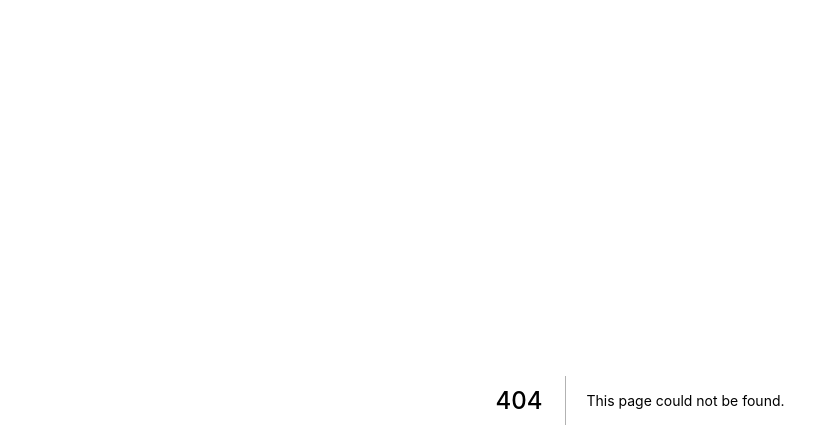
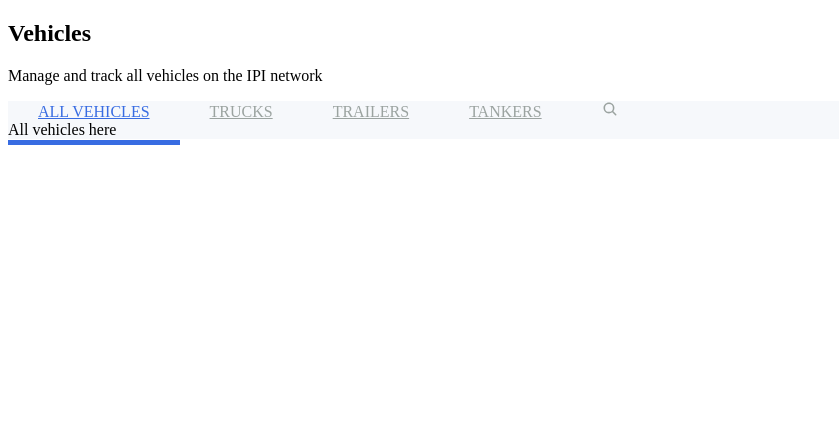
Before and after one commit to Dr-Oxy/Logistic_Dashboard, a Next.js app: page /vehicles in a window 1280 px wide. Before the commit this address had no page. Shown: the top 448 px of the page, without its empty margins (0-839 px from the left). Built offline with nearby package versions, Linux system fonts and the light colour scheme.

Commit message:
completed: vehicle page, vehicle tab-views

```diff
--- a/components/TopNav.jsx
+++ b/components/TopNav.jsx
@@ -5,7 +5,7 @@ import { IoIosNotificationsOutline } from 'react-icons/io';
 const TopNav = () => {
   return (
     <div className="vertical__nav flex items-center">
-      <div className={`home.mobile__sidebar__open lg:hidden`}>
+      <div className="lg:hidden">
         <svg
           width="31"
           height="24"
@@ -23,7 +23,7 @@ const TopNav = () => {
       </div>
 
       <div className=" ml-auto flex items-center">
-        <div className="w-14 h-14 bg-gray-200 rounded-full flex justify-center items-center">
+        <div className="w-14 h-14 bg-gray-100 rounded-full flex justify-center items-center">
           <IoIosNotificationsOutline className="text-3xl" />
         </div>
 
--- a/pages/index.js
+++ b/pages/index.js
@@ -1,7 +1,7 @@
 import { useState } from 'react';
 
 //components
-import TopNav from '../components/TopNav';
+
 import Card from '../components/Card';
 import Analytics from '../components/Analytics';
 
@@ -19,20 +19,20 @@ import { monthData } from '../Utils/monthData';
 import { yearData } from '../Utils/yearData';
 
 export default function Home() {
+  //Toggle the tab view
   const [toggleState, setToggleState] = useState(1);
 
   const toggleTab = (index) => {
     setToggleState(index);
   };
 
+  //change chart variables
   const [month] = useState(monthData);
 
   const [year] = useState(yearData);
 
   return (
     <section className="home">
-      <TopNav />
-
       <div className="mt-10 mb-8 ">
         <h1 className="text-2xl md:text-3xl text-black font-bold">
           Good Evening, Chioma.
--- /dev/null
+++ b/pages/vehicles.jsx
@@ -0,0 +1,99 @@
+import { useState } from 'react';
+
+import { IoSearch } from 'react-icons/io5';
+
+import styles from '../styles/styles.module.css';
+
+const Vehicles = () => {
+  //Toggle the tab view
+  const [toggleState, setToggleState] = useState(1);
+
+  const toggleTab = (index) => {
+    setToggleState(index);
+  };
+
+  return (
+    <section className="vehicles">
+      <div className="mt-10 mb-8 ">
+        <h1 className="text-2xl md:text-3xl text-black font-bold">Vehicles</h1>
+        <p className="text-gray-500 mt-3 capitalize">
+          Manage and track all vehicles on the IPI network
+        </p>
+      </div>
+
+      {/* Table group */}
+
+      <div className={styles.table__wrap}>
+        <div
+          className={`${styles.table__tab__heading} flex items-center whitespace-nowrap overflow-x-auto md:px-6 border-b-2 border-b-gray-200`}
+        >
+          <a
+            className={
+              toggleState === 1
+                ? `${styles.table__tab} ${styles.table__tab__active}`
+                : `${styles.table__tab}`
+            }
+            href="#allVehicles"
+            onClick={() => toggleTab(1)}
+          >
+            All vehicles
+          </a>
+
+          <a
+            className={
+              toggleState === 2
+                ? `${styles.table__tab} ${styles.table__tab__active}`
+                : `${styles.table__tab}`
+            }
+            href="#trucks"
+            onClick={() => toggleTab(2)}
+          >
+            trucks
+          </a>
+
+          <a
+            className={
+              toggleState === 3
+                ? `${styles.table__tab} ${styles.table__tab__active}`
+                : `${styles.table__tab}`
+            }
+            href="#trailers"
+            onClick={() => toggleTab(3)}
+          >
+            Trailers
+          </a>
+
+          <a
+            className={
+              toggleState === 4
+                ? `${styles.table__tab} ${styles.table__tab__active}`
+                : `${styles.table__tab}`
+            }
+            href="#tankers"
+            onClick={() => toggleTab(4)}
+          >
+            Tankers
+          </a>
+
+          <a className={`${styles.table__tab} ml-auto text-2xl cursor-pointer`}>
+            <IoSearch />
+          </a>
+        </div>
+
+        <div className={`${styles.table__content} `}>
+          <div
+            className={
+              toggleState === 1
+                ? `${styles.tableTab__content__active} ${styles.tableTab__content}`
+                : `${styles.tableTab__content}`
+            }
+          >
+            All vehicles here
+          </div>
+        </div>
+      </div>
+    </section>
+  );
+};
+
+export default Vehicles;
--- /dev/null
+++ b/styles/styles.module.css
@@ -0,0 +1,23 @@
+.table__wrap {
+  background-color: rgba(246, 248, 251, 1);
+}
+
+.table__tab {
+  padding: 20px 30px;
+  color: rgba(155, 163, 160, 1);
+  text-transform: uppercase;
+  transition: all ease 0.3s;
+}
+
+.table__tab__active {
+  color: rgba(56, 108, 226, 1);
+  border-bottom: 5px solid rgba(56, 108, 226, 1);
+}
+
+.tableTab__content {
+  display: none;
+}
+
+.tableTab__content__active {
+  display: block;
+}
```
Also changed, not shown: components/Analytics.jsx (+6 -6 lines), components/Layout.jsx (+7 -3 lines).
